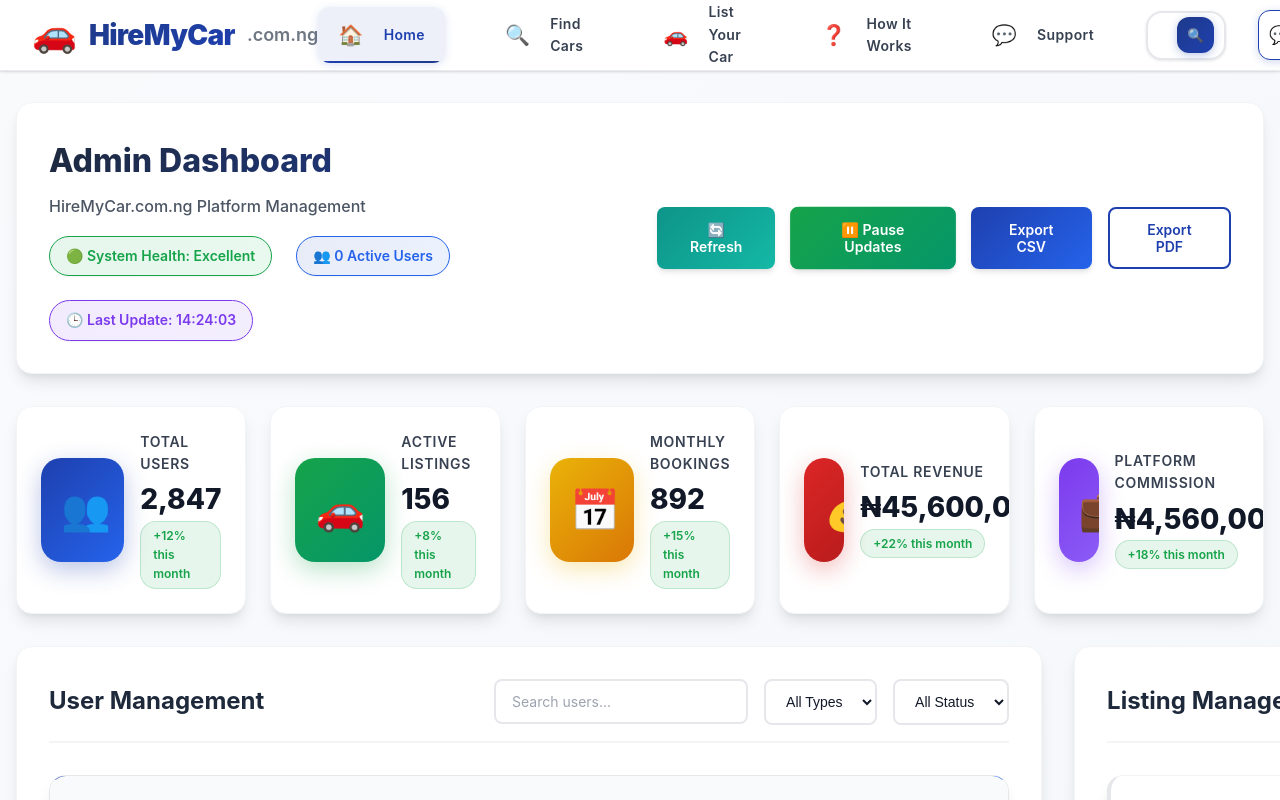
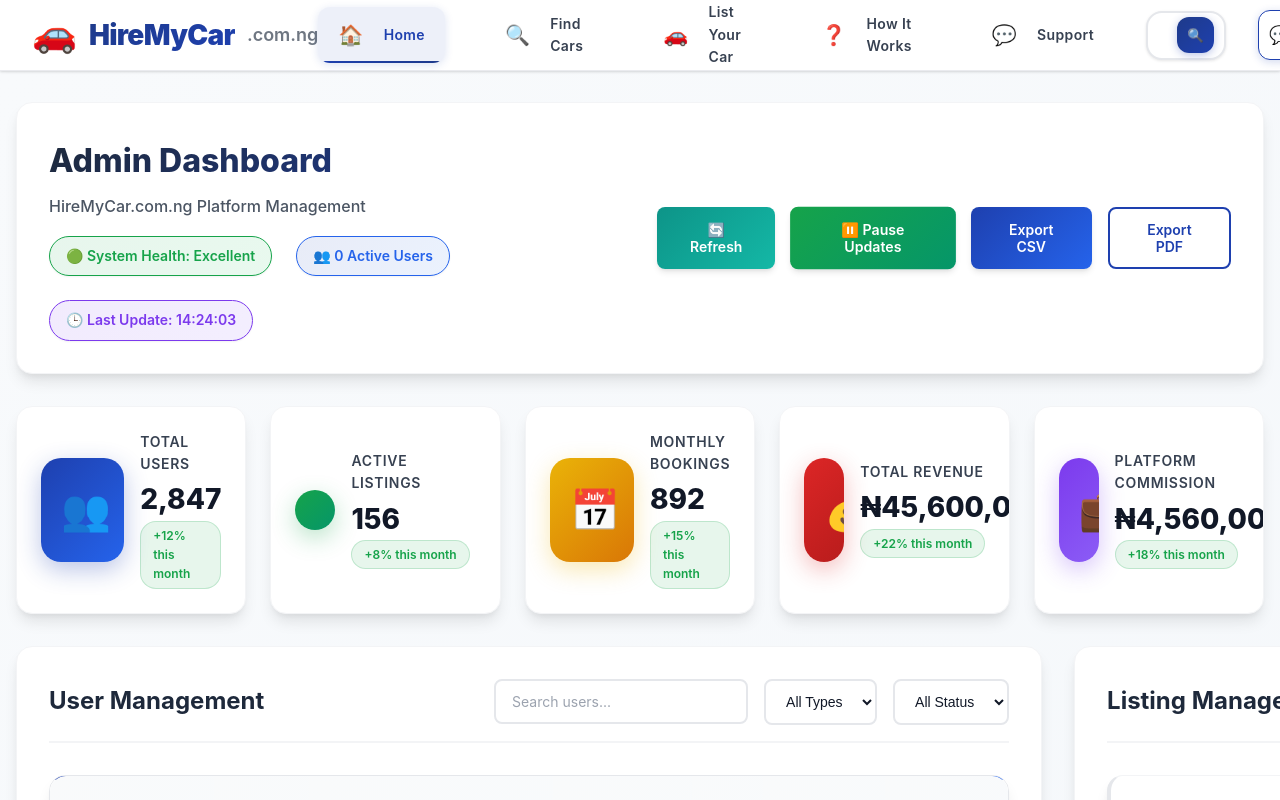
Before and after one commit to djsmacker01/HireMycar, an Angular app: page /admin in a window 1280 px wide. Built offline with nearby package versions, Linux system fonts and the light colour scheme.

Commit message:
Added admin dashboard

```diff
--- a/src/app/admin-dashboard/admin-dashboard.component.html
+++ b/src/app/admin-dashboard/admin-dashboard.component.html
@@ -52,7 +52,7 @@
         </div>
 
         <div class="stat-card">
-            <div class="stat-icon listings">🚗</div>
+            <div class="stat-icon listings"></div>
             <div class="stat-content">
                 <h3>Active Listings</h3>
                 <p class="stat-value">{{ adminStats.activeListings.toLocaleString() }}</p>
```
